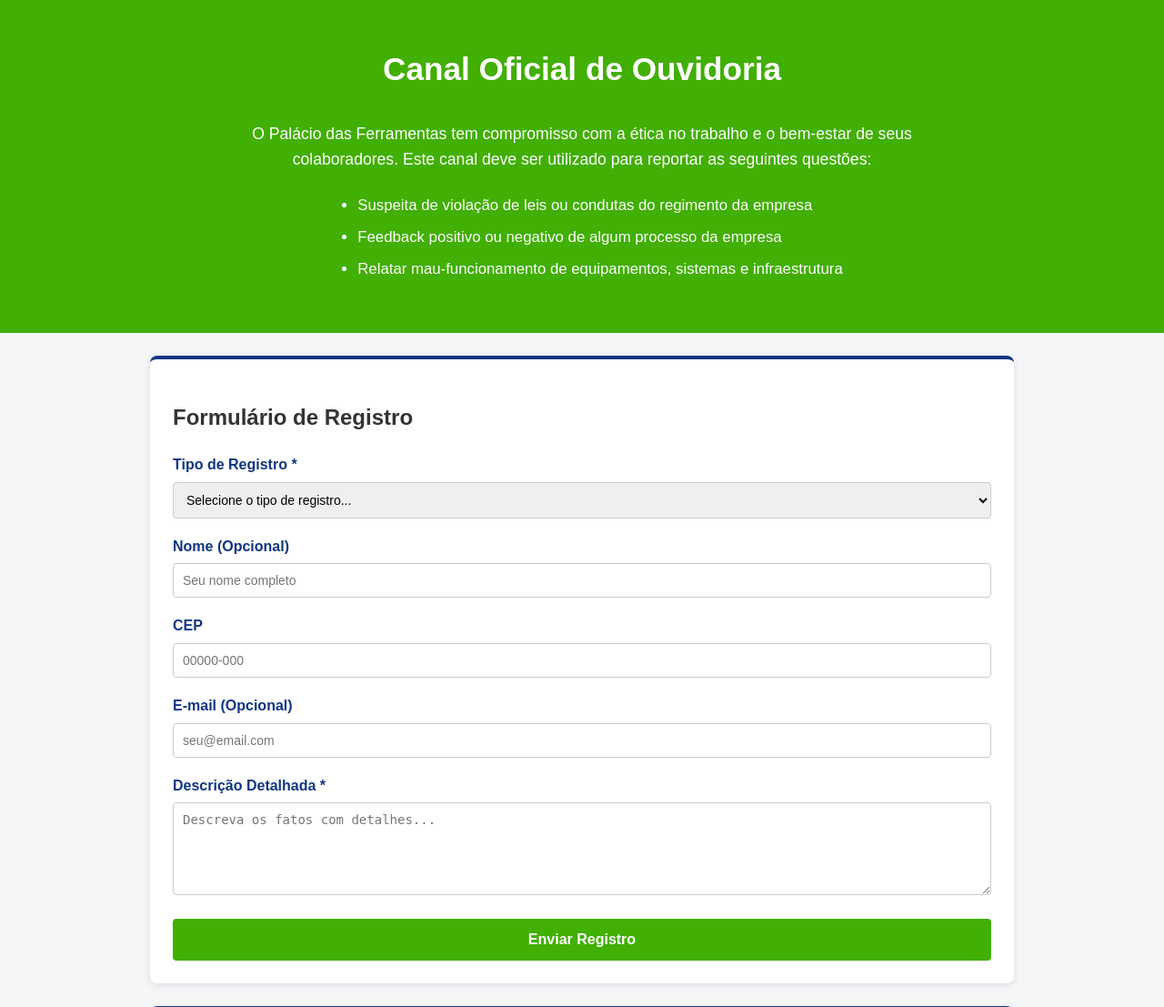
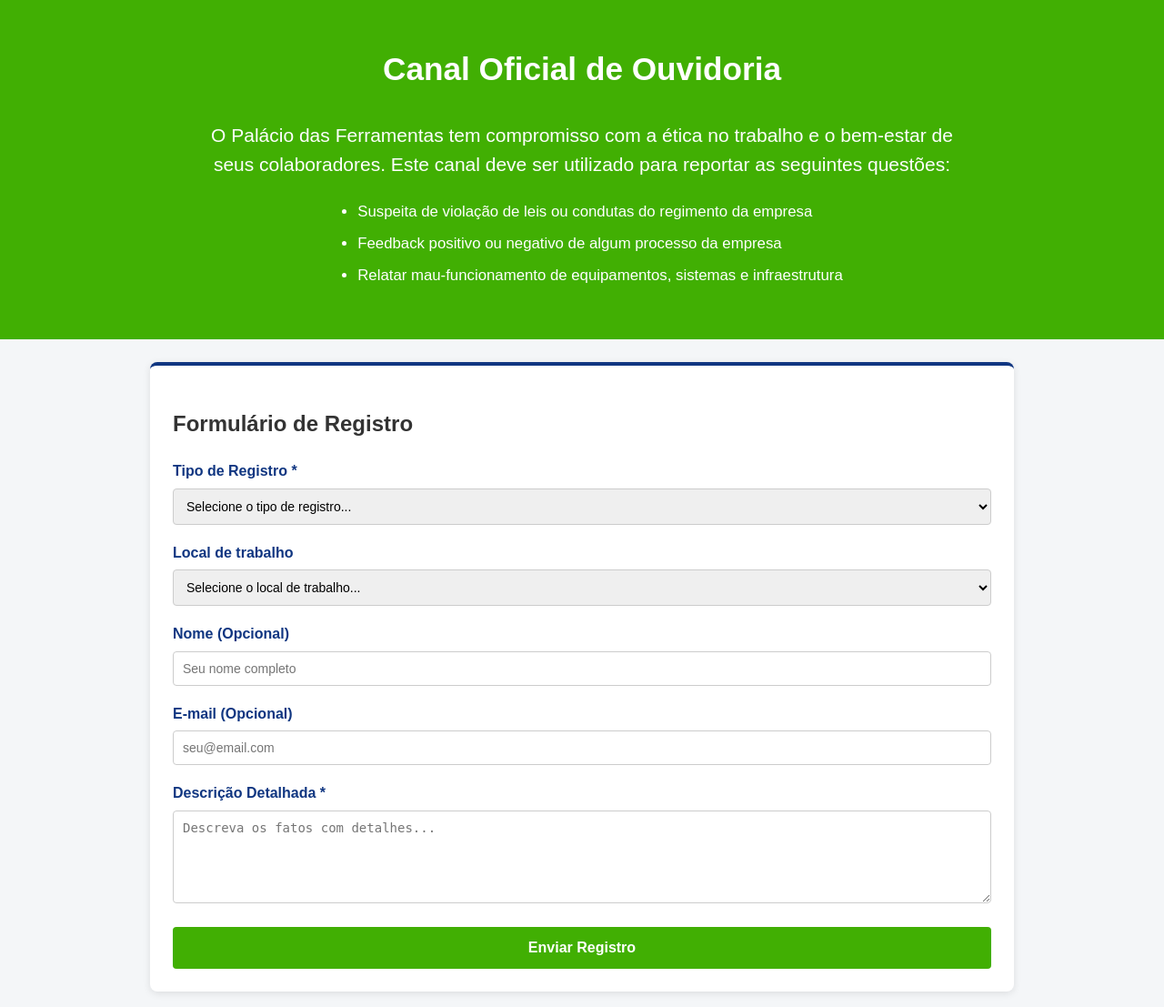
Before and after one commit to joaomarcosd/ouvidoria-palacio, a Flask app: page / in a window 1280 px wide. Shown: the part 71-1178 px from the top of the page at 91% size. Run offline with Flask 3, Linux system fonts and the light colour scheme.

Commit message:
Substituicao de CEP por Local de trabalho e fonte 21px no topo

```diff
--- a/app.py
+++ b/app.py
@@ -22,7 +22,7 @@ def init_db():
             tipo TEXT NOT NULL,
             nome TEXT,
             email TEXT,
-            cep TEXT,
+            local_trabalho TEXT,
             mensagem TEXT NOT NULL,
             data_envio DATETIME DEFAULT CURRENT_TIMESTAMP
         )
@@ -36,7 +36,6 @@ init_db()
 def home():
     return render_template('index.html')
 
-# Rota para o login do gestor
 @app.route('/login', methods=['GET', 'POST'])
 def login():
     erro = None
@@ -54,7 +53,6 @@ def logout():
     session.pop('gestor_autenticado', None)
     return redirect(url_for('home'))
 
-# Rota protegida do painel do gestor
 @app.route('/admin')
 def admin():
     if not session.get('gestor_autenticado'):
@@ -76,9 +74,9 @@ def salvar_denuncia():
     conn = get_db_connection()
     cursor = conn.cursor()
     cursor.execute('''
-        INSERT INTO denuncias (tipo, nome, email, cep, mensagem)
+        INSERT INTO denuncias (tipo, nome, email, local_trabalho, mensagem)
         VALUES (?, ?, ?, ?, ?)
-    ''', (data.get('tipo'), data.get('nome'), data.get('email'), data.get('cep'), data.get('mensagem')))
+    ''', (data.get('tipo'), data.get('nome'), data.get('email'), data.get('local_trabalho'), data.get('mensagem')))
     conn.commit()
     conn.close()
 
--- a/static/script.js
+++ b/static/script.js
@@ -1,44 +1,17 @@
 document.addEventListener('DOMContentLoaded', () => {
     const form = document.getElementById('formOuvidoria');
-    const inputCep = document.getElementById('cep');
-    const enderecoInfo = document.getElementById('endereco-info');
     const bannerSucesso = document.getElementById('banner-sucesso');
     const respostaEnvio = document.getElementById('resposta-envio');
 
-    // API ViaCEP
-    if (inputCep) {
-        inputCep.addEventListener('blur', async () => {
-            const cep = inputCep.value.replace(/\D/g, '');
-            if (cep.length === 8) {
-                enderecoInfo.textContent = 'Buscando endereço...';
-                try {
-                    const response = await fetch(`https://viacep.com.br/ws/${cep}/json/`);
-                    const data = await response.json();
-                    if (!data.erro) {
-                        enderecoInfo.textContent = `Endereço: ${data.logradouro}, ${data.bairro} - ${data.localidade}/${data.uf}`;
-                        enderecoInfo.style.color = '#103681';
-                    } else {
-                        enderecoInfo.textContent = 'CEP não encontrado.';
-                        enderecoInfo.style.color = 'red';
-                    }
-                } catch (error) {
-                    enderecoInfo.textContent = 'Erro ao consultar CEP.';
-                    enderecoInfo.style.color = 'red';
-                }
-            }
-        });
-    }
-
-    // Envio do Formulário
     if (form) {
         form.addEventListener('submit', async (e) => {
             e.preventDefault();
 
             const payload = {
                 tipo: document.getElementById('tipo').value,
+                local_trabalho: document.getElementById('local_trabalho').value,
                 nome: document.getElementById('nome').value,
                 email: document.getElementById('email').value,
-                cep: inputCep ? inputCep.value : '',
                 mensagem: document.getElementById('mensagem').value
             };
 
@@ -50,17 +23,14 @@ document.addEventListener('DOMContentLoaded', () => {
                 });
 
                 if (response.ok) {
-                    // Exibe o banner verde no topo
                     bannerSucesso.classList.remove('hidden');
                     window.scrollTo({ top: 0, behavior: 'smooth' });
 
-                    // Esconde o banner após 5 segundos
                     setTimeout(() => {
                         bannerSucesso.classList.add('hidden');
                     }, 5000);
 
                     form.reset();
-                    if (enderecoInfo) enderecoInfo.textContent = '';
                     if (respostaEnvio) respostaEnvio.textContent = '';
                 } else {
                     const result = await response.json();
--- a/static/style.css
+++ b/static/style.css
@@ -6,7 +6,6 @@ body {
     color: #333;
 }
 
-/* Banner de Sucesso Fixo no Topo */
 .banner-sucesso {
     position: fixed;
     top: 0;
@@ -76,7 +75,6 @@ header nav a:hover {
     color: white !important;
 }
 
-/* Seção do topo com fundo verde e texto branco */
 .hero-verde {
     background-color: #41af03;
     color: #ffffff;
@@ -90,10 +88,12 @@ header nav a:hover {
     color: #ffffff;
 }
 
+/* Fonte tamanho 21px para o texto do topo */
 .hero-intro {
-    max-width: 800px;
+    max-width: 850px;
     margin: 0 auto 1.5rem auto;
-    font-size: 1.1rem;
+    font-size: 21px;
+    line-height: 1.5;
 }
 
 .hero-list {
@@ -165,9 +165,7 @@ header nav a:hover {
 }
 
 .erro { color: #d9534f; font-weight: bold; margin-top: 10px; }
-.info-text { font-size: 0.85rem; color: #666; }
 
-/* Subseções expansíveis */
 .exemplo-item {
     background-color: #f8f9fa;
     border: 1px solid #e2e8f0;
@@ -188,7 +186,6 @@ header nav a:hover {
     color: #444;
 }
 
-/* Tabela Admin */
 .admin-container {
     max-width: 1100px;
 }
--- a/templates/admin.html
+++ b/templates/admin.html
@@ -32,9 +32,9 @@
                         <th>ID</th>
                         <th>Data/Hora</th>
                         <th>Tipo de Registro</th>
+                        <th>Local de Trabalho</th>
                         <th>Nome</th>
                         <th>E-mail</th>
-                        <th>CEP</th>
                         <th>Mensagem</th>
                     </tr>
                 </thead>
@@ -44,9 +44,9 @@
                         <td>#{{ reg['id'] }}</td>
                         <td>{{ reg['data_envio'] }}</td>
                         <td><span class="badge">{{ reg['tipo'] }}</span></td>
+                        <td>{{ reg['local_trabalho'] or 'Não informado' }}</td>
                         <td>{{ reg['nome'] or 'Anônimo' }}</td>
                         <td>{{ reg['email'] or 'Não informado' }}</td>
-                        <td>{{ reg['cep'] or '-' }}</td>
                         <td>{{ reg['mensagem'] }}</td>
                     </tr>
                     {% endfor %}
--- a/templates/index.html
+++ b/templates/index.html
@@ -8,7 +8,6 @@
 </head>
 <body>
 
-    <!-- Banner verde de sucesso no topo -->
     <div id="banner-sucesso" class="banner-sucesso hidden">
         Registro enviado com sucesso.
     </div>
@@ -61,14 +60,20 @@
                 </div>
 
                 <div class="form-group">
-                    <label for="nome">Nome (Opcional)</label>
-                    <input type="text" id="nome" placeholder="Seu nome completo">
+                    <label for="local_trabalho">Local de trabalho</label>
+                    <select id="local_trabalho">
+                        <option value="">Selecione o local de trabalho...</option>
+                        <option value="Loja 01 - Franca">Loja 01 - Franca</option>
+                        <option value="Loja 02 - Franca">Loja 02 - Franca</option>
+                        <option value="Loja 03 - Itu">Loja 03 - Itu</option>
+                        <option value="Loja 04 - São José do Rio Preto">Loja 04 - São José do Rio Preto</option>
+                        <option value="Centro de Distribuição - Franca">Centro de Distribuição - Franca</option>
+                    </select>
                 </div>
 
                 <div class="form-group">
-                    <label for="cep">CEP</label>
-                    <input type="text" id="cep" placeholder="00000-000" maxlength="9">
-                    <span id="endereco-info" class="info-text"></span>
+                    <label for="nome">Nome (Opcional)</label>
+                    <input type="text" id="nome" placeholder="Seu nome completo">
                 </div>
 
                 <div class="form-group">
```
